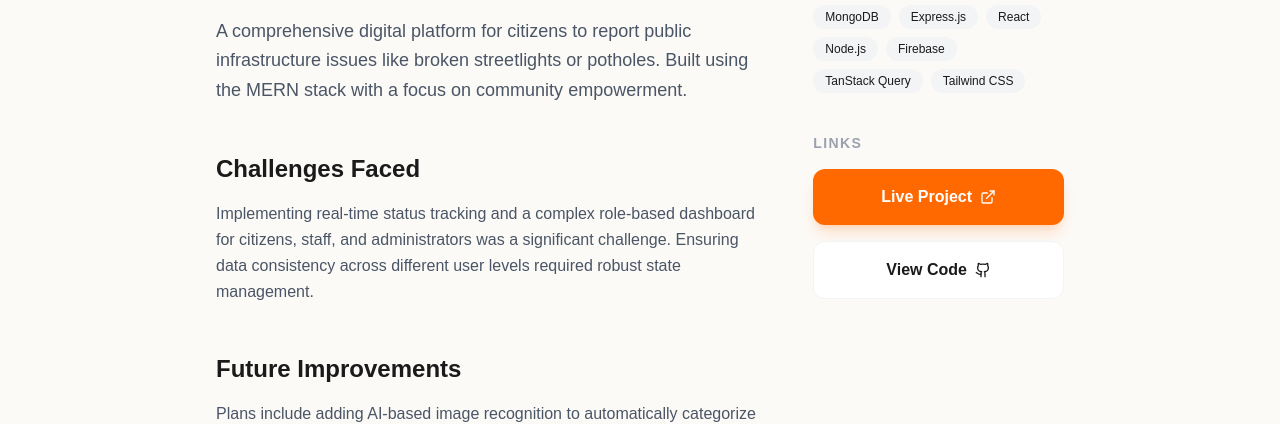
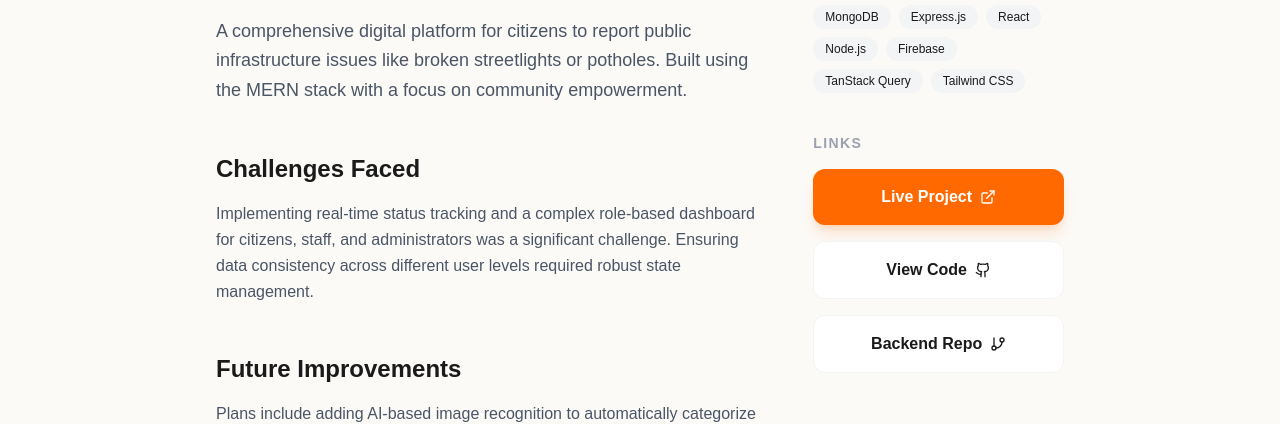
Before and after one commit to nabilnir/nabilnir-portfolio, a Next.js app: page /portfolio/civix in a window 1280 px wide. Shown: the part 904-1328 px from the top of the page. Built offline with nearby package versions, Linux system fonts and the light colour scheme; a web font is replaced by a local one.

Commit message:
resume updated

```diff
--- a/src/app/experience/page.jsx
+++ b/src/app/experience/page.jsx
@@ -106,19 +106,12 @@ export default function ExperiencePage() {
         </div>
       </div>
       <div className="mt-20 text-center">
-        <button onClick={() => {
-          const link = document.createElement('a');
-          link.href = '/resume.pdf';
-          link.download = 'resume.pdf';
-          document.body.appendChild(link);
-          link.click();
-          document.body.removeChild(link);
-        }} className="inline-flex items-center justify-center px-8 py-4 text-base font-medium text-white bg-primary rounded-full hover:bg-gray-800 transition-all duration-300 shadow-lg hover:shadow-xl hover:-translate-y-1">
+        <a href="/resume.pdf" download="Nabil-Resume.pdf" className="inline-flex items-center justify-center px-8 py-4 text-base font-medium text-white bg-primary rounded-full hover:bg-gray-800 transition-all duration-300 shadow-lg hover:shadow-xl hover:-translate-y-1">
           Download Resume
           <svg className="h-5 w-5 ml-2" fill="none" stroke="currentColor" viewBox="0 0 24 24" xmlns="http://www.w3.org/2000/svg">
             <path d="M12 10v6m0 0l-3-3m3 3l3-3m2 8H7a2 2 0 01-2-2V5a2 2 0 012-2h5.586a1 1 0 01.707.293l5.414 5.414a1 1 0 01.293.707V19a2 2 0 01-2 2z" strokeLinecap="round" strokeLinejoin="round" strokeWidth="2"></path>
           </svg>
-        </button>
+        </a>
       </div>
     </main>
   )
--- a/src/app/page.jsx
+++ b/src/app/page.jsx
@@ -161,7 +161,7 @@ export default function Home() {
                   MERN-Stack Web Developer & Machine Learning Enthusiast. Building scalable, production-ready applications.
                 </p>
                 <div className="flex flex-col items-end gap-6">
-                  <a href="#" className="inline-flex items-center justify-center px-6 py-3 bg-orange-500 text-white rounded-full font-bold hover:bg-orange-600 transition-colors shadow-lg shadow-orange-500/20">
+                  <a href="/resume.pdf" download="/resume.pdf" className="inline-flex items-center justify-center px-6 py-3 bg-orange-500 text-white rounded-full font-bold hover:bg-orange-600 transition-colors shadow-lg shadow-orange-500/20">
                     <svg className="w-5 h-5 mr-2" fill="none" stroke="currentColor" viewBox="0 0 24 24"><path strokeLinecap="round" strokeLinejoin="round" strokeWidth="2" d="M4 16v1a2 2 0 002 2h12a2 2 0 002-2v-1m-4-4l-4 4m0 0l-4-4m4 4V4"></path></svg>
                     Download Resume
                   </a>
@@ -320,7 +320,7 @@ export default function Home() {
       </section>
 
       {/* Experience & Skills Section */}
-      <section id="experience" className="py-24 bg-gray-50 dark:bg-surface-dark/50 scroll-mt-24">
+      <section id="skills" className="py-24 bg-gray-50 dark:bg-surface-dark/50 scroll-mt-24">
         <div className="max-w-7xl mx-auto px-6">
           <div className="text-center mb-16">
             <h2 className="font-display text-4xl md:text-5xl font-bold uppercase tracking-wide">Experience & Skills</h2>
--- a/src/app/portfolio/[id]/page.jsx
+++ b/src/app/portfolio/[id]/page.jsx
@@ -2,7 +2,7 @@
 
 import { use } from 'react'
 import Link from 'next/link'
-import { ArrowLeft, ExternalLink, Github } from 'lucide-react'
+import { ArrowLeft, ExternalLink, Github, GitBranch } from 'lucide-react'
 
 const projects = {
     'civix': {
@@ -13,6 +13,7 @@ const projects = {
         tech: ['MongoDB', 'Express.js', 'React', 'Node.js', 'Firebase', 'TanStack Query', 'Tailwind CSS'],
         liveLink: 'https://civix-auth-system.web.app/',
         githubLink: 'https://github.com/nabilnir/civix-frontend',
+        backendLink: 'https://github.com/nabilnir/civix-backend',
         challenges: 'Implementing real-time status tracking and a complex role-based dashboard for citizens, staff, and administrators was a significant challenge. Ensuring data consistency across different user levels required robust state management.',
         future: 'Plans include adding AI-based image recognition to automatically categorize reported issues and implementing a gamified reward system with points and badges to encourage more citizen participation.'
     },
@@ -24,6 +25,7 @@ const projects = {
         tech: ['React', 'Node.js', 'Express', 'MongoDB', 'Firebase', 'Tailwind CSS'],
         liveLink: 'https://eco-track-client-site.web.app/',
         githubLink: 'https://github.com/nabilnir/Eco-Track-Client',
+        backendLink: 'https://github.com/nabilnir/eco-track-server',
         challenges: 'Designing an intuitive calculation engine for various lifestyle activities (like travel, energy use, and diet) while keeping the UI simple and engaging for non-technical users.',
         future: 'Integrating with smart home devices for automated energy tracking and adding a social feature for users to form teams and compete in sustainability challenges.'
     },
@@ -35,6 +37,7 @@ const projects = {
         tech: ['React.js', 'Tailwind CSS', 'DaisyUI', 'Swiper Slider', 'React Router', 'Firebase Authentication'],
         liveLink: 'https://toytropia-com.web.app/',
         githubLink: 'https://github.com/programming-hero-web-course2/b12-a9-firesheild-nabilnir',
+        backendLink: 'https://github.com/nabilnir/toytropia-backend',
         challenges: "Ensuring a child-friendly interface while maintaining robust security was a key challenge. Implementing the local toy seller integration required careful data structuring to ensure easy discovery for families.",
         future: 'Future plans include adding AI-based toy recommendations and a community blog for toy reviews to further engage parents and children.'
     }
@@ -129,6 +132,17 @@ export default function ProjectPage({ params }) {
                                 View Code
                                 <Github className="w-4 h-4 ml-2" />
                             </a>
+                            {project.backendLink && (
+                                <a
+                                    href={project.backendLink}
+                                    target="_blank"
+                                    rel="noopener noreferrer"
+                                    className="flex items-center justify-center w-full py-4 bg-white dark:bg-gray-800 border border-gray-100 dark:border-gray-700 rounded-xl font-bold hover:bg-gray-50 dark:hover:bg-gray-700 transition-colors"
+                                >
+                                    Backend Repo
+                                    <GitBranch className="w-4 h-4 ml-2" />
+                                </a>
+                            )}
                         </section>
                     </div>
                 </div>
--- a/src/components/ExperienceSection/page.jsx
+++ b/src/components/ExperienceSection/page.jsx
@@ -91,22 +91,16 @@ export default function ExperienceSection() {
           transition={{ duration: 0.6, delay: 0.4 }}
           className="mt-16 text-center"
         >
-          <button
-            onClick={() => {
-              const link = document.createElement('a');
-              link.href = '/resume.pdf';
-              link.download = 'resume.pdf';
-              document.body.appendChild(link);
-              link.click();
-              document.body.removeChild(link);
-            }}
+          <a
+            href="/resume.pdf"
+            download="Nabil-Resume.pdf"
             className="inline-flex items-center justify-center px-8 py-4 text-base font-medium text-white bg-primary rounded-full hover:opacity-90 transition-all duration-300 shadow-lg hover:shadow-xl hover:-translate-y-1"
           >
             Download Full Resume
             <svg className="h-5 w-5 ml-2" fill="none" stroke="currentColor" viewBox="0 0 24 24">
               <path d="M12 10v6m0 0l-3-3m3 3l3-3m2 8H7a2 2 0 01-2-2V5a2 2 0 012-2h5.586a1 1 0 01.707.293l5.414 5.414a1 1 0 01.293.707V19a2 2 0 01-2 2z" strokeLinecap="round" strokeLinejoin="round" strokeWidth="2" />
             </svg>
-          </button>
+          </a>
         </motion.div>
       </div>
     </section>
--- a/src/components/Hero/page.jsx
+++ b/src/components/Hero/page.jsx
@@ -117,20 +117,14 @@ export default function Hero() {
                   Get in Touch
                   <ArrowRight className="w-4 h-4" />
                 </Link>
-                <button
-                  onClick={() => {
-                    const link = document.createElement('a');
-                    link.href = '/resume.pdf';
-                    link.download = 'resume.pdf';
-                    document.body.appendChild(link);
-                    link.click();
-                    document.body.removeChild(link);
-                  }}
-                  className="btn-secondary flex items-center justify-center gap-2"
+                <a
+                  href="/resume.pdf"
+                  download="Nabil-Nir-Resume.pdf"
+                  className="btn-secondary flex items-center justify-center gap-2 hover:scale-105 transition-transform"
                 >
                   <Download className="w-4 h-4" />
                   Resume
-                </button>
+                </a>
               </div>
             </div>
           </motion.div>
--- /dev/null
+++ b/src/utils/download.js
@@ -0,0 +1,34 @@
+/**
+ * Simple utility function to download files from the public folder
+ * @param {string} filePath - Path to the file in public folder (e.g., '/resume.pdf')
+ * @param {string} fileName - Name for the downloaded file (e.g., 'Nabil-Nir-Resume.pdf')
+ */
+export const downloadFile = (filePath, fileName) => {
+  try {
+    // Create a temporary anchor element
+    const link = document.createElement('a')
+    link.href = filePath
+    link.download = fileName
+    link.style.display = 'none'
+
+    // Append to body, click, and remove
+    document.body.appendChild(link)
+    link.click()
+    document.body.removeChild(link)
+
+    return { success: true }
+  } catch (error) {
+    console.error('Error downloading file:', error)
+
+    // Fallback: open in new tab if download fails
+    window.open(filePath, '_blank')
+    return { success: false, fallback: 'opened_in_new_tab' }
+  }
+}
+
+/**
+ * Specific function to download resume
+ */
+export const downloadResume = () => {
+  return downloadFile('/resume.pdf', 'Nabil-Nir-Resume.pdf')
+}
```
